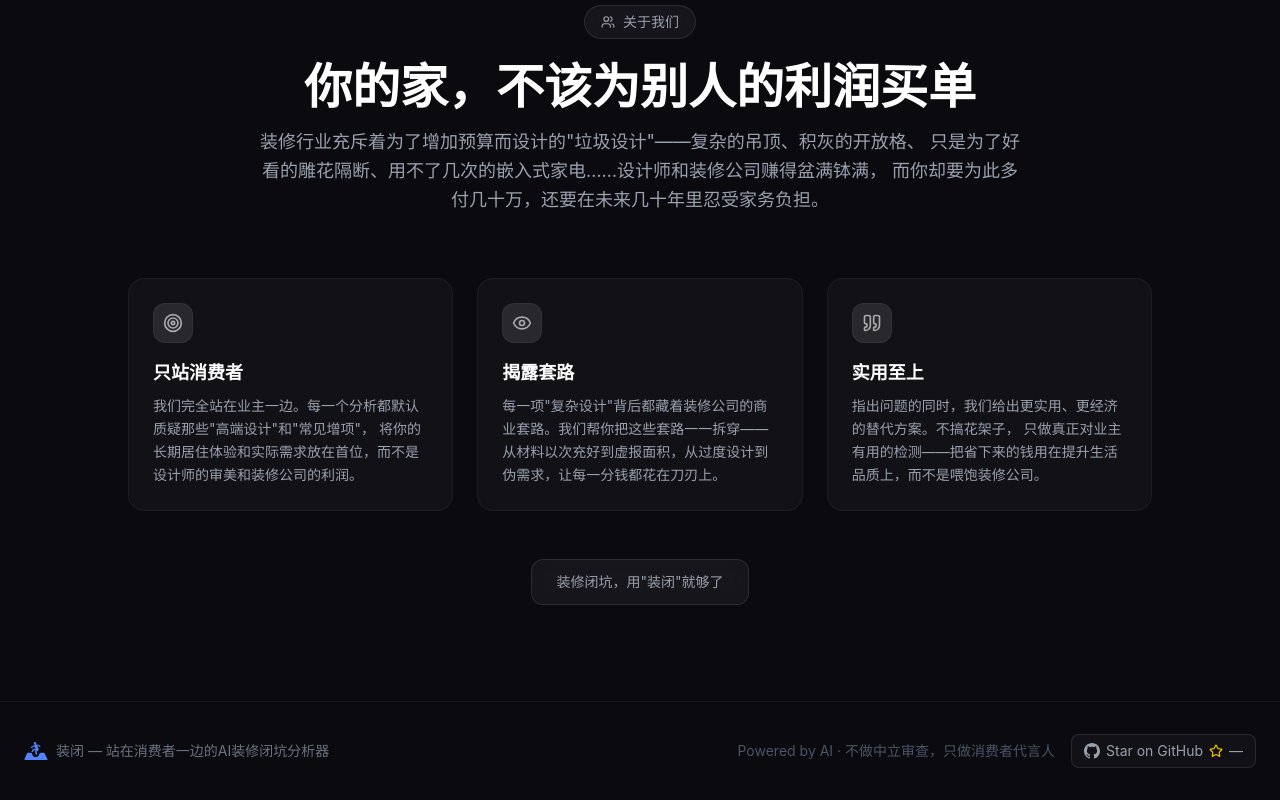
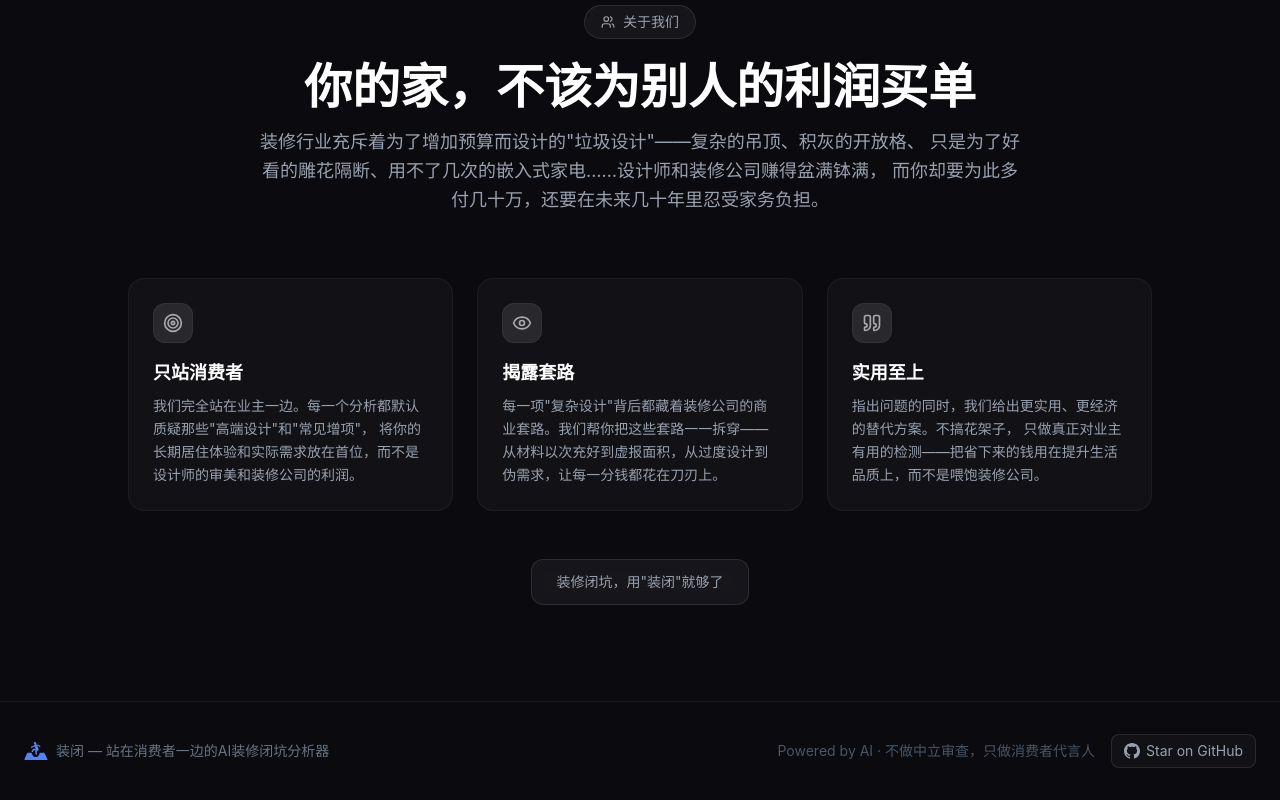
Before and after one commit to fthux/RenoPit, a React (Vite) app in the folder frontend/: page / in a window 1280 px wide. Shown: the part 2053-2853 px from the top of the page. Built offline with nearby package versions, Linux system fonts and the light colour scheme; no server answers.

Commit message:
minor update

```diff
--- a/frontend/src/pages/LandingPage.tsx
+++ b/frontend/src/pages/LandingPage.tsx
@@ -362,8 +362,12 @@ export default function LandingPage() {
             >
               <GitHubIcon className="w-3.5 sm:w-4 h-3.5 sm:h-4" />
               Star on GitHub
-              <Star className="w-3 sm:w-3.5 h-3 sm:h-3.5 text-yellow-400" />
-              {starCount !== null ? starCount : '—'}
+              {starCount !== null && starCount >= 100 && (
+                <>
+                  <Star className="w-3 sm:w-3.5 h-3 sm:h-3.5 text-yellow-400" />
+                  {starCount}
+                </>
+              )}
             </a>
           </div>
         </div>
```
